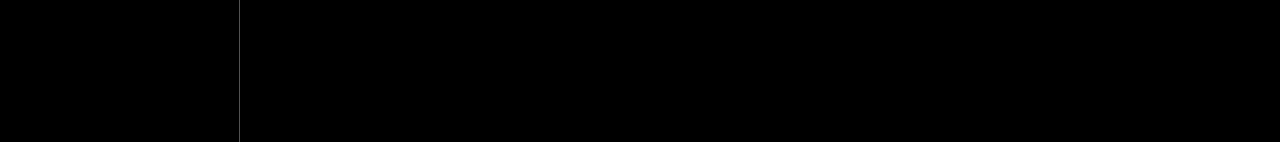
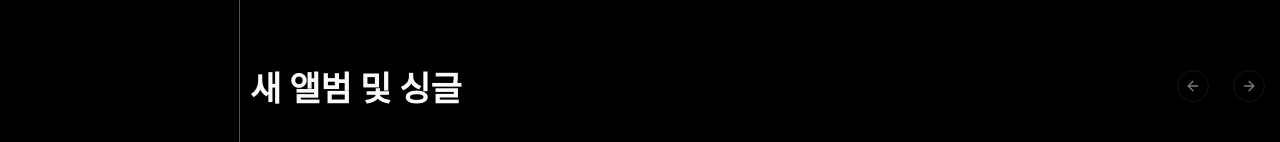
Before and after one commit to seongjin96/yt-music-clone, a Next.js app: page /explore in a window 1280 px wide. Shown: the part 546-688 px from the top of the page. Built offline with nearby package versions, Linux system fonts and the light colour scheme.

Commit message:
add SongListCarousel

```diff
--- a/app/explore/page.tsx
+++ b/app/explore/page.tsx
@@ -1,19 +1,24 @@
 import PagePadding from "@/components/PagePadding";
 import Category from "@/app/explore/components/Category";
-import {getAllPlaylist} from "@/lib/dummyData";
-import {Playlist} from "@/types";
+import {getAllPlaylist, getSongListTop10} from "@/lib/dummyData";
+import {Playlist, Song, TopSong} from "@/types";
 import PlayListCarousel from "@/components/PlayListCarousel";
+import SongListCarousel from "@/components/SongListCarousel";
 
 const page = async () => {
 
-  const playlistArray: Playlist[] = await getAllPlaylist();
+  const [playlistArray, songListTop10]: [Playlist[], TopSong[]] = await Promise.all([
+    getAllPlaylist(), getSongListTop10()
+  ]);
 
   return (
     <PagePadding>
       <div className="mt-4"></div>
-      <Category />
+      <Category/>
       <div className="mt-20"></div>
       <PlayListCarousel playlistArray={playlistArray} title="새 앨범 및 싱글"/>
+      <div className="mt-20"></div>
+      <SongListCarousel songListTop10={songListTop10} title="새 앨범 및 싱글"/>
     </PagePadding>
   );
 }
--- /dev/null
+++ b/components/SongListCarousel.tsx
@@ -0,0 +1,76 @@
+import React from "react";
+import {Playlist, TopSong} from "@/types";
+import {
+  Carousel,
+  CarouselContent,
+  CarouselItem,
+  CarouselNext,
+  CarouselPrevious,
+} from "@/components/ui/carousel"
+import PlayListCard from "@/components/PlayListCard";
+import {chunkArray} from "@/lib/utils";
+
+interface SongListCarouselProps {
+  title: string;
+  subTitle?: string;
+  Thumbnail?: React.ReactNode;
+  songListTop10: TopSong[];
+}
+
+const SongColumn = ({songList = []} : {songList: TopSong[]}) => {
+  return (
+    <div>
+      {songList.map((song: TopSong, idx: number) => {
+        return <div></div>;
+      })}
+    </div>
+  );
+}
+
+const SongListCarousel: React.FC<SongListCarouselProps> = ({
+  title,
+  subTitle,
+  Thumbnail,
+  songListTop10
+}) => {
+  const chunkedTop10SongList = chunkArray(songListTop10, 4) as TopSong[][];
+
+  return (
+    <div className="w-full">
+      <Carousel>
+        <div className="flex flex-row justify-between items-end my-2">
+          <article className="flex flex-row gap-3">
+            {Thumbnail}
+            <div className="flex flex-col justify-center">
+              <div>
+                {subTitle && (
+                  <div className="text-neutral-500">{subTitle}</div>
+                )}
+              </div>
+              <div className="text-[34px] font-bold leading-[34px]">{title}</div>
+            </div>
+          </article>
+          <div className="relative left-[-45px]">
+            <div className="absolute bottom-[20px]">
+              <CarouselPrevious className="right-2" />
+              <CarouselNext className="left-2" />
+            </div>
+          </div>
+        </div>
+        <CarouselContent className="mt-4">
+          {
+            chunkedTop10SongList?.map((songList: TopSong[], index: number) => {
+              return (
+                <CarouselItem key={index} className="basis-1/2 md:basis-1/3 lg:basis-1/4 xl:basis-1/5">
+                  <SongColumn songList={songList} />
+                </CarouselItem>
+              );
+            })
+          }
+        </CarouselContent>
+      </Carousel>
+    </div>
+  );
+}
+
+export default SongListCarousel;
--- a/lib/dummyData.ts
+++ b/lib/dummyData.ts
@@ -1,5 +1,5 @@
 import { getRandomInt } from "./utils";
-import {Channel, HomeCategory, Playlist, Song} from "@/types";
+import {Channel, HomeCategory, Playlist, Song, TopSong} from "@/types";
 
 export const dummyAllSongList: Song[] = [
   {
@@ -154,7 +154,7 @@
   return dummyPlaylistArray.filter((playlist: Playlist): boolean => playlist.id === id)?.[0];
 };
 
-export const getSongListTop10 = async (): Promise<Song[]> =>
+export const getSongListTop10 = async (): Promise<TopSong[]> =>
   dummyAllSongList.map((song: Song, idx: number) => {
     return {
       rank: idx,
--- a/lib/utils.ts
+++ b/lib/utils.ts
@@ -17,3 +17,13 @@
   const len: number = arr?.length;
   return arr[getRandomInt(0, len - 1)];
 }
+
+export function chunkArray(arr: any[], chunkSize: number): any[] {
+  const resultArray: any[] = [];
+  for (let i = 0; i < arr.length; i+=chunkSize) {
+    const chunk = arr.slice(i, i + chunkSize);
+    resultArray.push(chunk);
+  }
+
+  return resultArray;
+}
```
